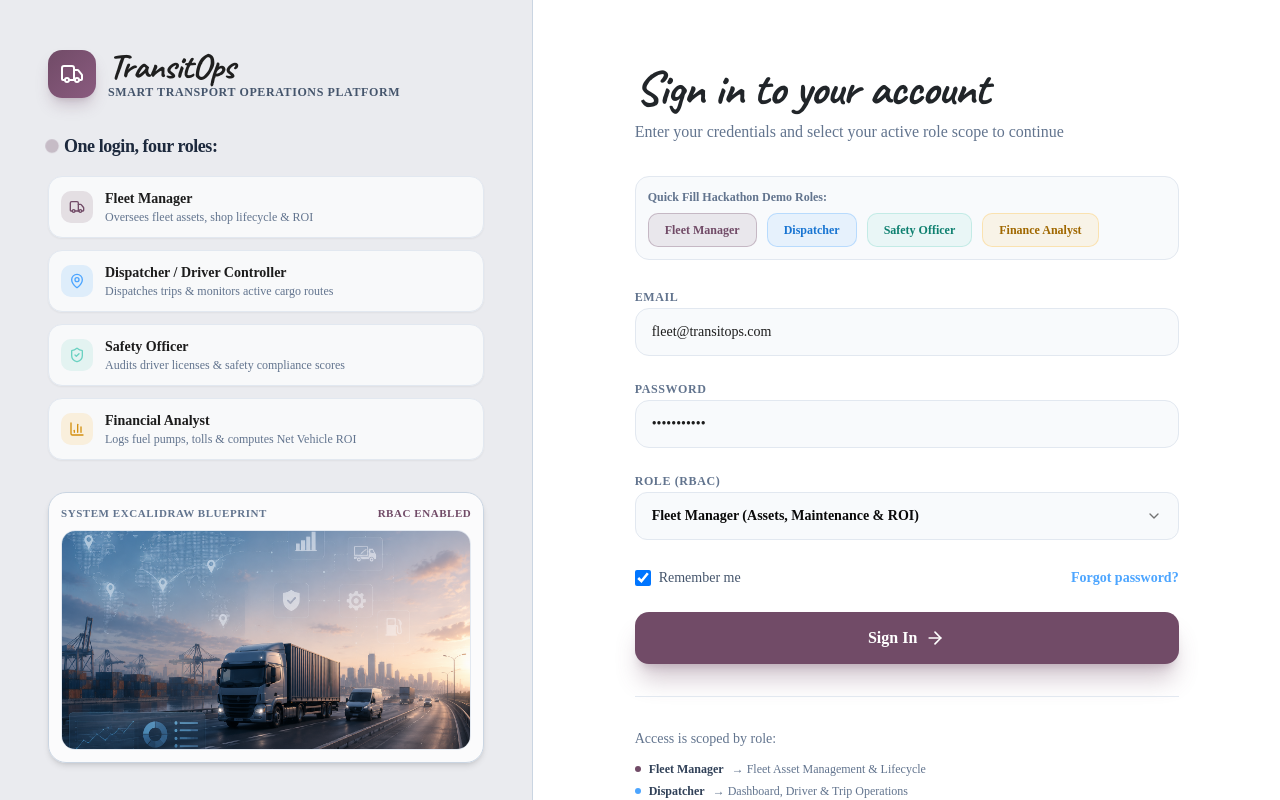
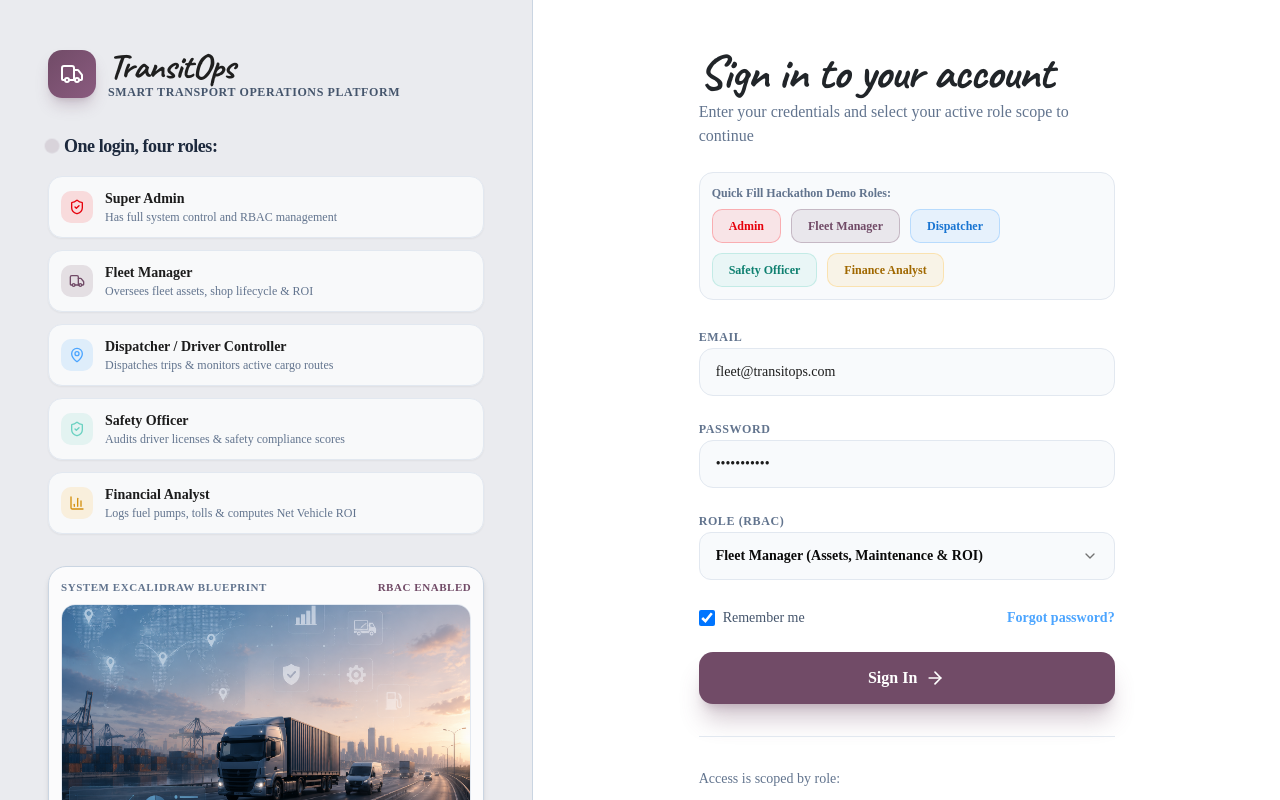
Before and after one commit to priyansh-narang2308/odoo-hackathon-transitops-amrita, a Next.js app: page /login in a window 1280 px wide. Shown: the top 800 px of the page. Built offline with nearby package versions, Linux system fonts and the light colour scheme; no server answers.

Commit message:
feat: implement user registration and login pages with RBAC-themed UI

```diff
--- a/app/(auth)/login/page.tsx
+++ b/app/(auth)/login/page.tsx
@@ -100,6 +100,19 @@ export default function LoginPage() {
             </h2>
             <ul className="space-y-3 font-semibold text-sm text-slate-700 dark:text-slate-300">
               <li className="flex items-center gap-3 bg-white/70 dark:bg-[#121316]/80 p-3 rounded-xl border border-slate-200 dark:border-slate-800 shadow-xs">
+                <span className="w-8 h-8 rounded-lg bg-red-500/15 text-red-600 dark:text-red-400 flex items-center justify-center font-bold">
+                  <ShieldCheck className="w-4 h-4" />
+                </span>
+                <div>
+                  <div className="font-bold text-[#1C1C1C] dark:text-white">
+                    Super Admin
+                  </div>
+                  <div className="text-xs text-slate-500 dark:text-slate-400 font-normal">
+                    Has full system control and RBAC management
+                  </div>
+                </div>
+              </li>
+              <li className="flex items-center gap-3 bg-white/70 dark:bg-[#121316]/80 p-3 rounded-xl border border-slate-200 dark:border-slate-800 shadow-xs">
                 <span className="w-8 h-8 rounded-lg bg-[#714B67]/15 text-[#714B67] dark:text-purple-300 flex items-center justify-center font-bold">
                   <Truck className="w-4 h-4" />
                 </span>
@@ -180,10 +193,10 @@ export default function LoginPage() {
         </div>
       </div>
 
-      <div className="lg:col-span-7 p-6 sm:p-12 md:p-16 flex flex-col justify-center max-w-2xl mx-auto w-full">
-        <div className="mb-8">
+      <div className="lg:col-span-7 p-8 lg:p-12 flex flex-col justify-center max-w-lg mx-auto w-full">
+        <div className="mb-6">
           <h2
-            className={`${caveat.className} text-4xl sm:text-5xl font-bold tracking-tight text-[#212529] dark:text-white mb-2 transition-colors`}
+            className={`${caveat.className} text-4xl sm:text-5xl font-bold tracking-tight text-[#212529] dark:text-white mb-1 transition-colors`}
           >
             Sign in to your account
           </h2>
@@ -199,6 +212,14 @@ export default function LoginPage() {
           <div className="flex flex-wrap gap-2.5 text-xs">
             <button
               type="button"
+              onClick={() => quickFill("admin@transitops.com", "ADMIN")}
+              className="px-4 py-2 cursor-pointer rounded-lg bg-red-500/10 border border-red-500/30 text-red-600 font-semibold hover:bg-red-500/20 transition-all duration-200 whitespace-nowrap"
+            >
+              Admin
+            </button>
+
+            <button
+              type="button"
               onClick={() => quickFill("fleet@transitops.com", "FLEET_MANAGER")}
               className="px-4 py-2 cursor-pointer rounded-lg bg-[#714B67]/10 border border-[#714B67]/30 text-[#714B67] font-semibold hover:bg-[#714B67]/20 transition-all duration-200 whitespace-nowrap"
             >
@@ -207,7 +228,9 @@ export default function LoginPage() {
 
             <button
               type="button"
-              onClick={() => quickFill("driver@transitops.com", "DRIVER")}
+              onClick={() =>
+                quickFill("dispatcher@transitops.com", "DISPATCHER")
+              }
               className="px-4 py-2 cursor-pointer rounded-lg bg-[#4CA5FF]/10 border border-[#4CA5FF]/30 text-[#1975D2] font-semibold hover:bg-[#4CA5FF]/20 transition-all duration-200 whitespace-nowrap"
             >
               Dispatcher
@@ -284,16 +307,28 @@ export default function LoginPage() {
               </SelectTrigger>
               <SelectContent className="bg-white dark:bg-[#181A1F] border border-slate-200 dark:border-gray-800 text-[#1C1C1C] dark:text-white cursor-pointer rounded-xl shadow-2xl z-50 p-1">
                 <SelectItem
+                  value="ADMIN"
+                  className="py-2.5 font-medium cursor-pointer hover:bg-slate-100 dark:hover:bg-gray-800 rounded-lg text-red-600 dark:text-red-400"
+                >
+                  Super Admin (God Mode)
+                </SelectItem>
+                <SelectItem
                   value="FLEET_MANAGER"
                   className="py-2.5 font-medium  cursor-pointer hover:bg-slate-100 dark:hover:bg-gray-800 rounded-lg"
                 >
                   Fleet Manager (Assets, Maintenance & ROI)
                 </SelectItem>
                 <SelectItem
+                  value="DISPATCHER"
+                  className="py-2.5 font-medium cursor-pointer hover:bg-slate-100 dark:hover:bg-gray-800 rounded-lg"
+                >
+                  Dispatcher / Driver Controller (Trips & Routing)
+                </SelectItem>
+                <SelectItem
                   value="DRIVER"
                   className="py-2.5 font-medium cursor-pointer hover:bg-slate-100 dark:hover:bg-gray-800 rounded-lg"
                 >
-                  Dispatcher / Driver Controller (Trips & Routing)
+                  Driver (Assigned Trips & Tasks)
                 </SelectItem>
                 <SelectItem
                   value="SAFETY_OFFICER"
--- a/app/(auth)/register/page.tsx
+++ b/app/(auth)/register/page.tsx
@@ -176,10 +176,10 @@ export default function RegisterPage() {
         </div>
       </div>
 
-      <div className="lg:col-span-7 p-6 sm:p-12 md:p-16 flex flex-col justify-center max-w-2xl mx-auto w-full">
-        <div className="mb-8">
+      <div className="lg:col-span-7 p-8 lg:p-12 flex flex-col justify-center max-w-lg mx-auto w-full">
+        <div className="mb-6">
           <h2
-            className={`${caveat.className} text-4xl sm:text-5xl font-bold tracking-tight text-[#212529] dark:text-white mb-2 flex items-center gap-3 transition-colors`}
+            className={`${caveat.className} text-4xl sm:text-5xl font-bold tracking-tight text-[#212529] dark:text-white mb-1 flex items-center gap-3 transition-colors`}
           >
             Create your account{" "}
             <UserPlus className="w-8 h-8 text-[#714B67] dark:text-purple-300" />
@@ -253,16 +253,28 @@ export default function RegisterPage() {
               </SelectTrigger>
               <SelectContent className="bg-white dark:bg-[#181A1F] border border-slate-200 dark:border-gray-800 text-[#1C1C1C] dark:text-white rounded-xl shadow-2xl z-50 p-1">
                 <SelectItem
+                  value="ADMIN"
+                  className="py-2.5 font-medium cursor-pointer hover:bg-slate-100 dark:hover:bg-gray-800 rounded-lg text-red-600 dark:text-red-400"
+                >
+                  Super Admin (God Mode)
+                </SelectItem>
+                <SelectItem
                   value="FLEET_MANAGER"
                   className="py-2.5 font-medium cursor-pointer hover:bg-slate-100 dark:hover:bg-gray-800 rounded-lg"
                 >
                   Fleet Manager (Assets, Maintenance & ROI)
                 </SelectItem>
                 <SelectItem
+                  value="DISPATCHER"
+                  className="py-2.5 font-medium cursor-pointer hover:bg-slate-100 dark:hover:bg-gray-800 rounded-lg"
+                >
+                  Dispatcher / Driver Controller (Trips & Routing)
+                </SelectItem>
+                <SelectItem
                   value="DRIVER"
                   className="py-2.5 font-medium cursor-pointer hover:bg-slate-100 dark:hover:bg-gray-800 rounded-lg"
                 >
-                  Dispatcher / Driver Controller (Trips & Routing)
+                  Driver (Assigned Trips & Tasks)
                 </SelectItem>
                 <SelectItem
                   value="SAFETY_OFFICER"
```
